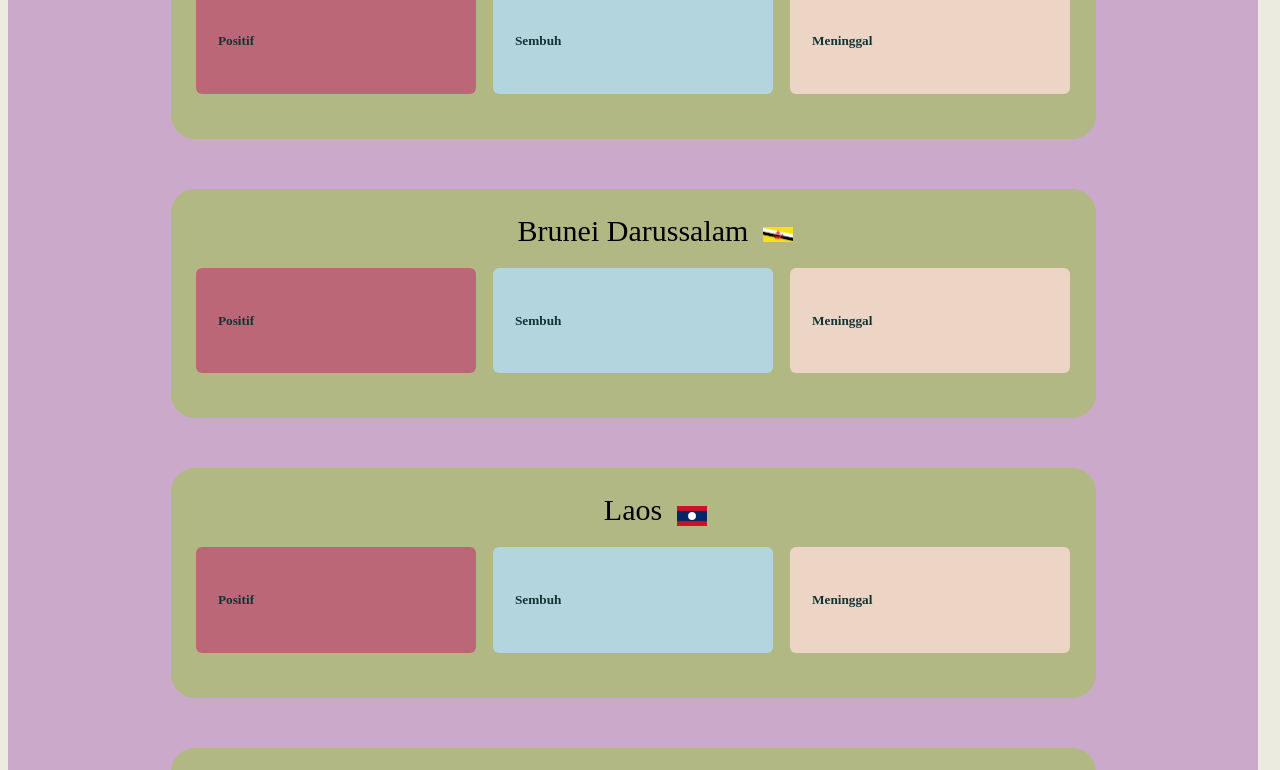
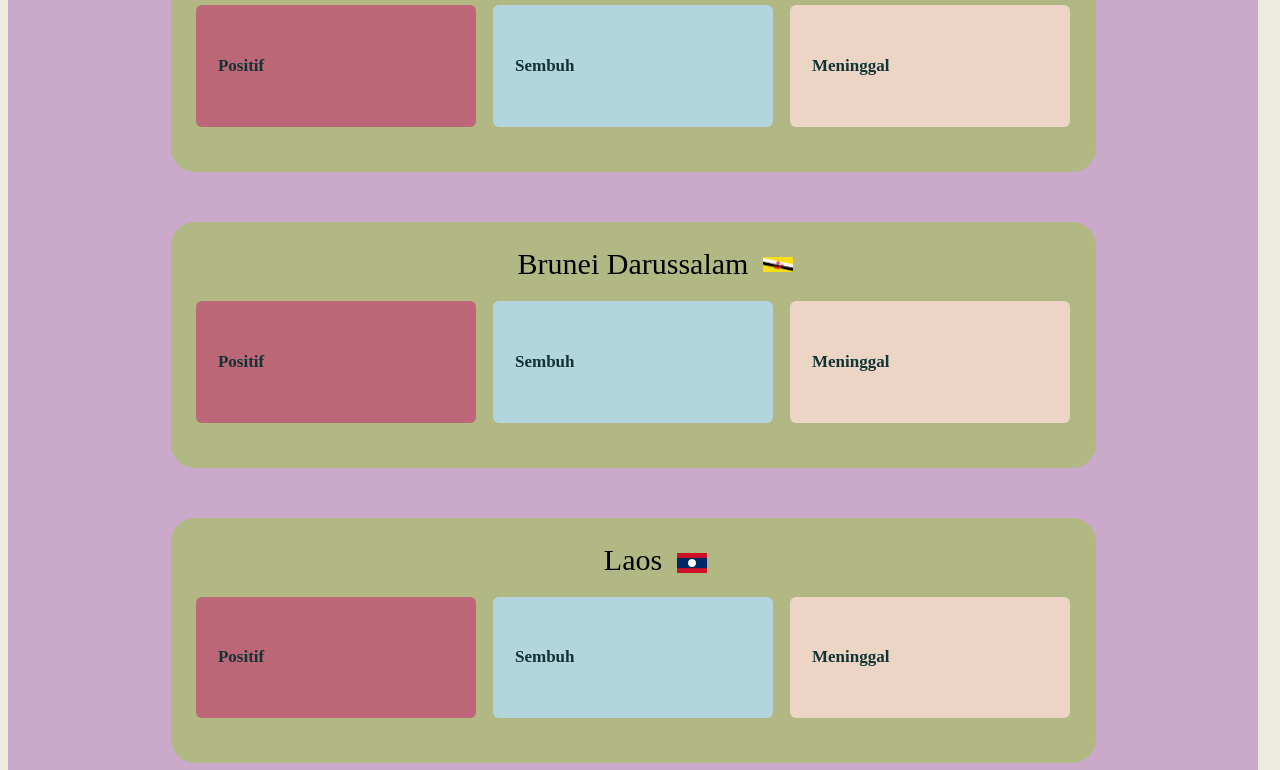
Before and after one commit to andibesseadya/adyaadias87, a plain HTML site: page covid.html in a window 1280 px wide. Shown: the part 588-1358 px from the top of the page. Drawn offline with nearby package versions, Linux system fonts and the light colour scheme; no server answers; files whose address does not match are found by name; a web font is replaced by a local one.

Commit message:
Add files via upload

```diff
--- a/covid.css
+++ b/covid.css
@@ -141,13 +141,17 @@ body{
     column-gap: 1rem;
 }
 
+.main .board h5{
+    font-size: 17px;
+}
+
 .judul1 img {
     width: 30px;
     position: absolute;
     float: right;
     padding-right: 240px;
     margin-left: 15px;
-    margin-top: 1%;
+    margin-top: 0.8%;
 }
 
 
```
